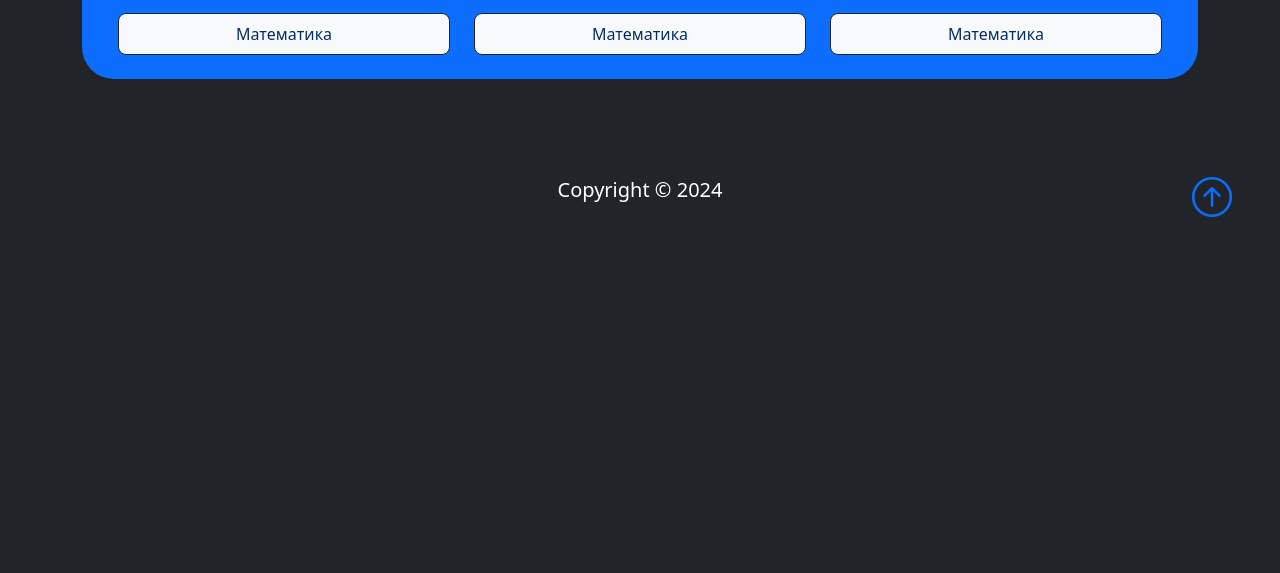
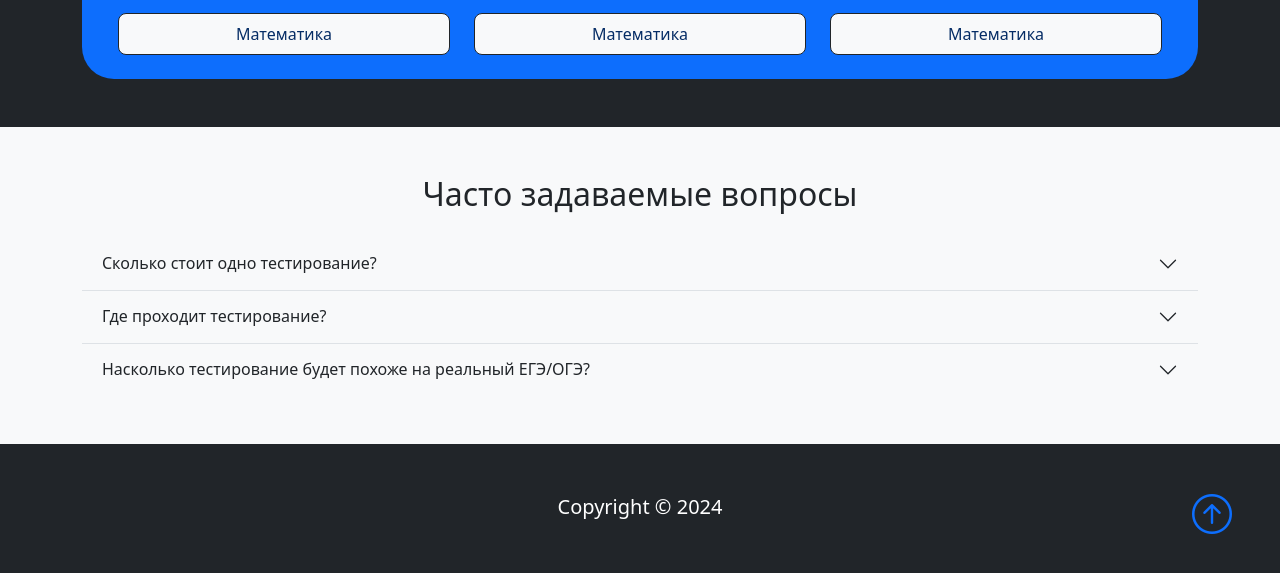
Before and after one commit to alenki/EGE-Trial-exam_website, a website: page index.html in a window 1280 px wide. Shown: the part 605-1178 px from the top of the page. Before the commit the page ends 874 px from the top, so only its background shows below. Drawn offline with nearby package versions, Linux system fonts and the light colour scheme; files that its build step writes are made by us from their sources.

Commit message:
Добавил "Часто задаваемые вопросы"

```diff
--- a/index.html
+++ b/index.html
@@ -30,7 +30,7 @@
                         <a href="#topics" class="nav-link">Предметы</a>
                     </li>
                     <li class="nav-item">
-                        <a href="#questions" class="nav-link">Questions</a>
+                        <a href="#questions" class="nav-link">Вопросы</a>
                     </li>
                     <li class="nav-item">
                         <a href="#instructors" class="nav-link">Instructors</a>
@@ -96,6 +96,50 @@
                                 Математика
                             </div>
                         </div>
+                    </div>
+                </div>
+            </div>
+        </div>
+    </section>
+
+<!-- Question Accordion -->
+<section id="questions" class="p-5 bg-light">
+        <div class="container">
+            <h2 class="text-center mb-4">Часто задаваемые вопросы</h2>
+            <div class="accordion accordion-flush" id="questions">
+                <!-- Question 1 -->
+                <div class="accordion-item">
+                    <h2 class="accordion-header">
+                        <button class="accordion-button collapsed bg-light" type="button" data-bs-toggle="collapse" data-bs-target="#flush-collapseOne" aria-expanded="false" aria-controls="flush-collapseOne">
+                        Сколько стоит одно тестирование?
+                        </button>
+                    </h2>
+                    <div id="flush-collapseOne" class="accordion-collapse collapse" data-bs-parent="#questions">
+                        <div class="accordion-body bg-light">Цена зависит от предметов, в среднем 500р</div>
+                    </div>
+                </div>
+
+                <!-- Question 2 -->
+                <div class="accordion-item">
+                    <h2 class="accordion-header">
+                    <button class="accordion-button collapsed bg-light" type="button" data-bs-toggle="collapse" data-bs-target="#flush-collapseTwo" aria-expanded="false" aria-controls="flush-collapseTwo">
+                    Где проходит тестирование?
+                    </button>
+                    </h2>
+                <div id="flush-collapseTwo" class="accordion-collapse collapse" data-bs-parent="#questions">
+                    <div class="accordion-body bg-light">Тестирование проходит в кабинетах КБГУ</div>
+                    </div>
+                </div>
+
+                <!-- Qustion 3 -->
+                <div class="accordion-item">
+                    <h2 class="accordion-header">
+                    <button class="accordion-button collapsed bg-light" type="button" data-bs-toggle="collapse" data-bs-target="#flush-collapseThree" aria-expanded="false" aria-controls="flush-collapseThree">
+                    Насколько тестирование будет похоже на реальный ЕГЭ/ОГЭ?
+                    </button>
+                    </h2>
+                <div id="flush-collapseThree" class="accordion-collapse collapse" data-bs-parent="#questions">
+                    <div class="accordion-body bg-light">Мы вкладываемся в том, чтобы опыт был как можно более похожим на то, что будет происходит в реальном тестировании. Это тестирование будет проходит, также, как реальное.</div>
                     </div>
                 </div>
             </div>
```
